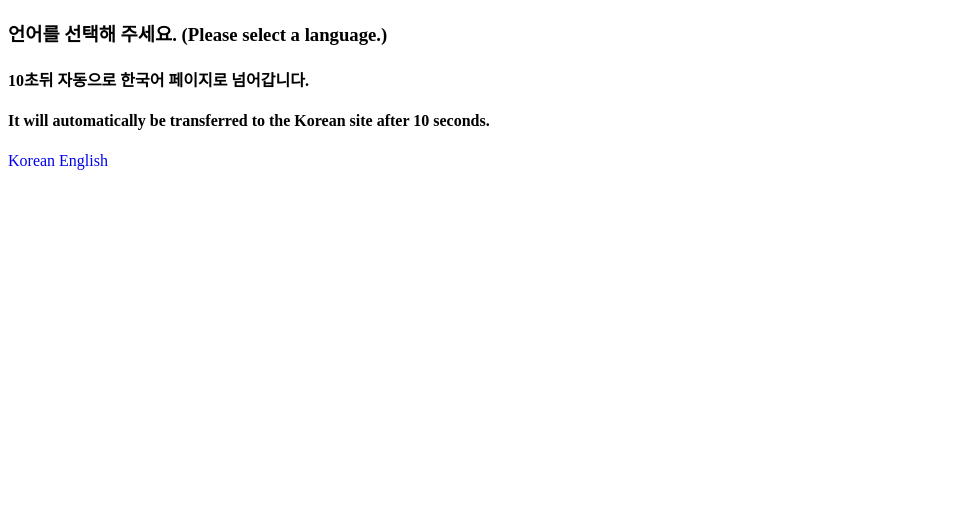
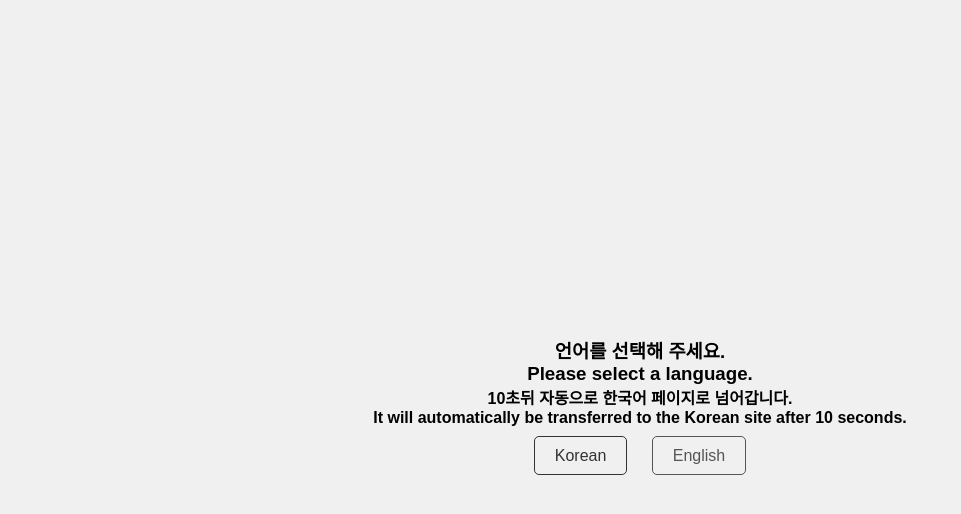
Before and after one commit to gaon-0901/Portfolio, a plain HTML site: page index.html in a window 1280 px wide. Shown: the whole page, without its empty margins (0-961 px from the left). Drawn offline with Linux system fonts and the light colour scheme.

Commit message:
0.1.1
0.1.1

```diff
--- a/index.css
+++ b/index.css
@@ -1,3 +1,61 @@
-a {
+/* index.css */
+
+/* 기본적인 여백과 패딩 초기화 */
+body, h3, h4, a {
+    margin: 0;
+    padding: 0;
+  }
+
+  /* 콘텐츠를 수직 및 수평으로 가운데로 정렬 */
+  body {
+    height: 100vh;
+    font-family: Arial, sans-serif;
+    background-color: #f0f0f0;
+    display: flex;
+    flex-direction: column;
+    justify-content: center;
+    align-items: center;
+  }
+
+  /* 언어 선택 메시지에 대한 스타일 */
+  .language {
+    text-align: center;
+    margin-top: 20px;
+  }
+
+  .language h3, .language h4 {
+    margin: 10px 0;
+    white-space: nowrap;
+  }
+
+  /* 한국어 링크 스타일 */
+  .language a.kr {
     text-decoration: none;
-}
+    color: #333;
+    border: 1px solid #333;
+    padding: 10px 20px;
+    border-radius: 5px;
+    transition: background-color 0.3s ease;
+    margin-right: 10px;
+  }
+
+  .language a.kr:hover {
+    background-color: #333;
+    color: #fff;
+  }
+
+  /* 영어 링크 스타일 */
+  .language a.en {
+    text-decoration: none;
+    color: #555;
+    border: 1px solid #555;
+    padding: 10px 20px;
+    border-radius: 5px;
+    transition: background-color 0.3s ease;
+    margin-left: 10px;
+  }
+
+  .language a.en:hover {
+    background-color: #555;
+    color: #fff;
+  }
--- a/index.html
+++ b/index.html
@@ -11,7 +11,8 @@
 </head>
     <body>
     <!-- 자동 리디렉션이 작동하지 않을 경우 수동으로 링크 제공 -->
-    <h3>언어를 선택해 주세요. (Please select a language.)</h3>
+    <h3>언어를 선택해 주세요.</h3>
+    <h3>Please select a language.</h3>
     <h4>10초뒤 자동으로 한국어 페이지로 넘어갑니다.</h4>
     <h4>It will automatically be transferred to the Korean site after 10 seconds.</h4>
 
```
